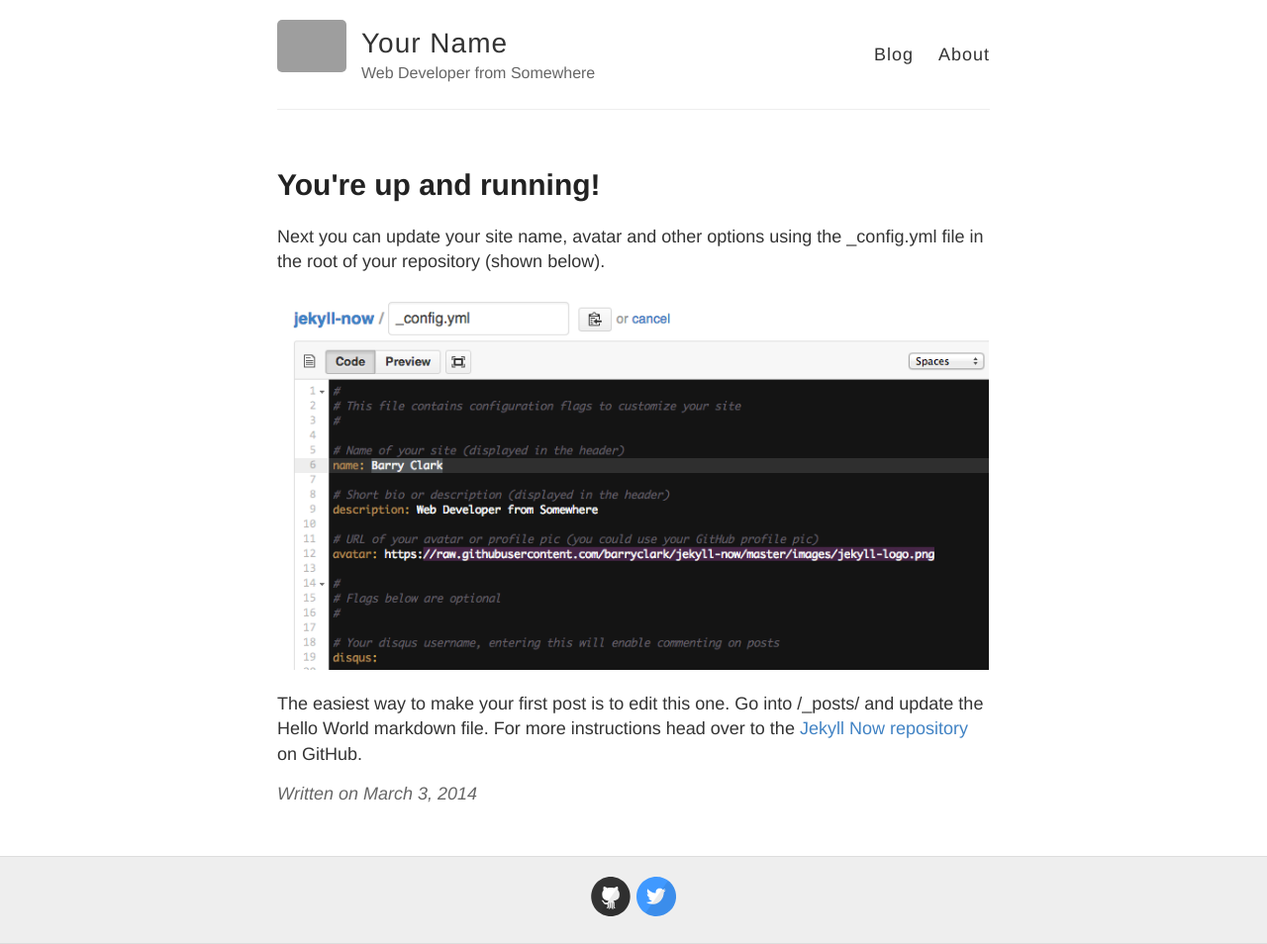
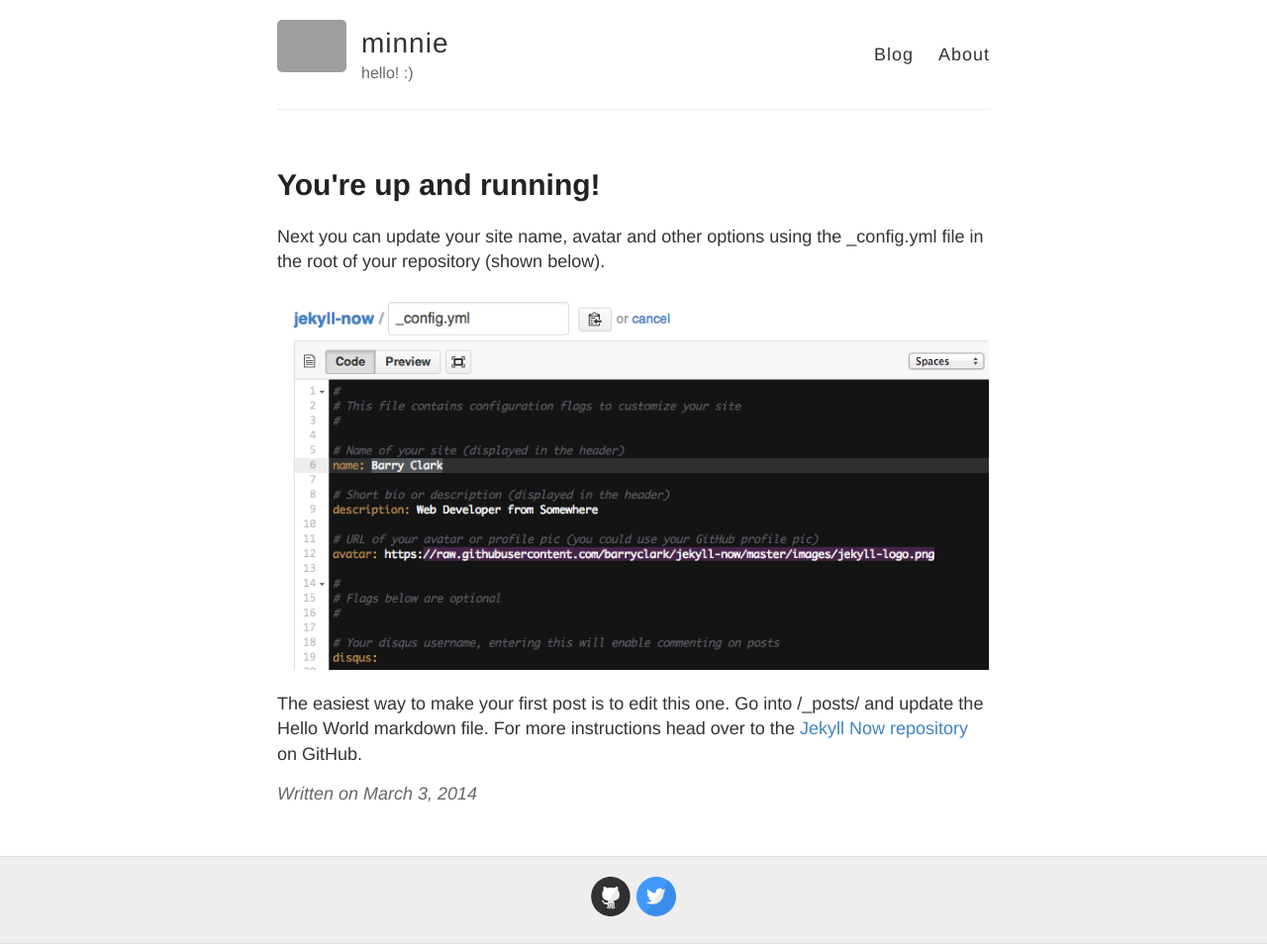
Before and after one commit to mmw22/abcdef, a Jekyll site: the page built from _posts/2014-3-3-Hello-World.md, in a window 1280 px wide. Shown: the whole page at 99% size. Built offline with Jekyll 4.4.1, drawn with Linux system fonts in a browser that asks for light colours; grey boxes are pictures that could not be loaded.

Commit message:
Update _config.yml

```diff
--- a/_config.yml
+++ b/_config.yml
@@ -3,10 +3,10 @@
 #
 
 # Name of your site (displayed in the header)
-name: Your Name
+name: minnie
 
 # Short bio or description (displayed in the header)
-description: Web Developer from Somewhere
+description: hello! :)
 
 # URL of your avatar or profile pic (you could use your GitHub profile pic)
 avatar: https://raw.githubusercontent.com/barryclark/jekyll-now/master/images/jekyll-logo.png
```
